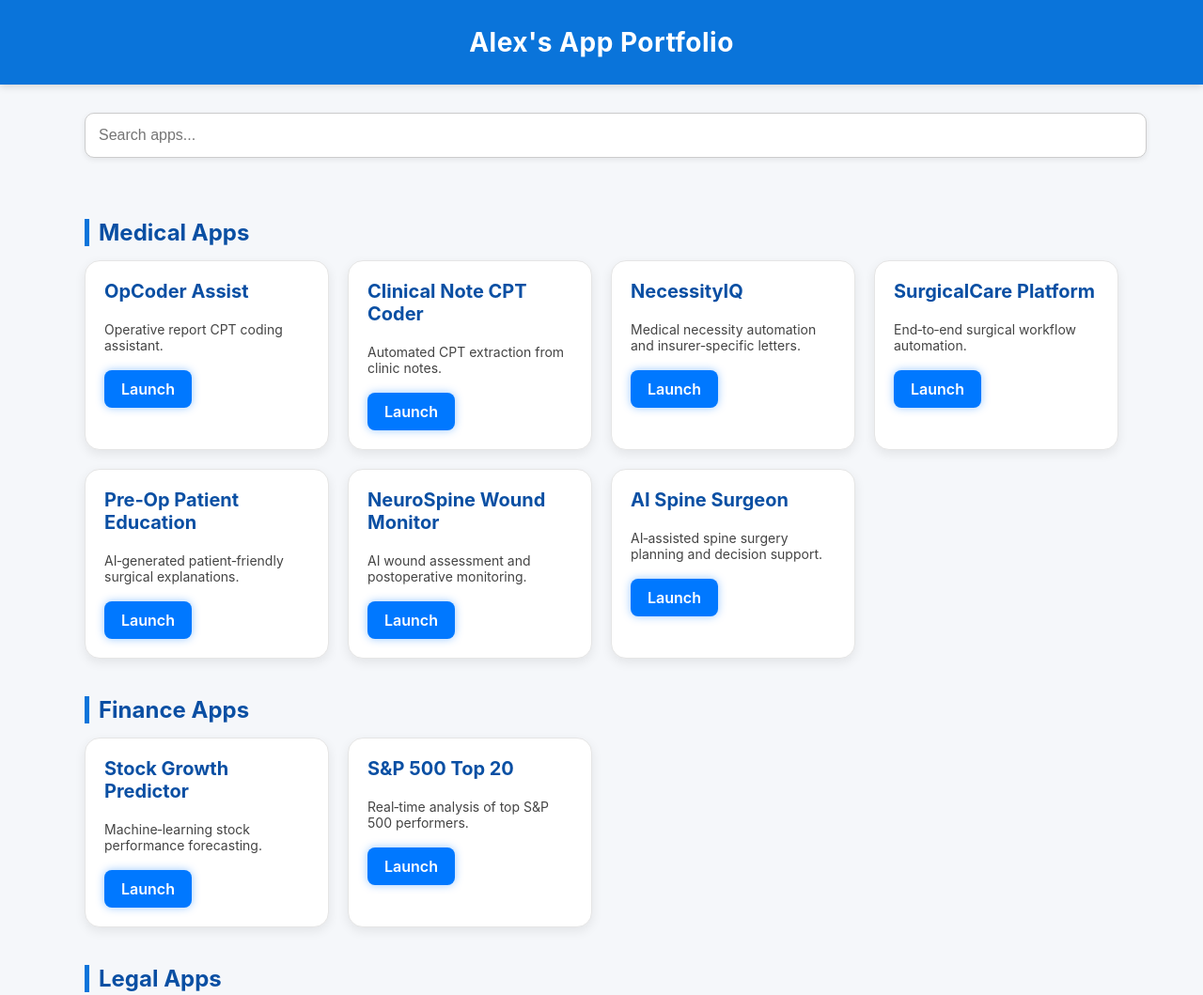
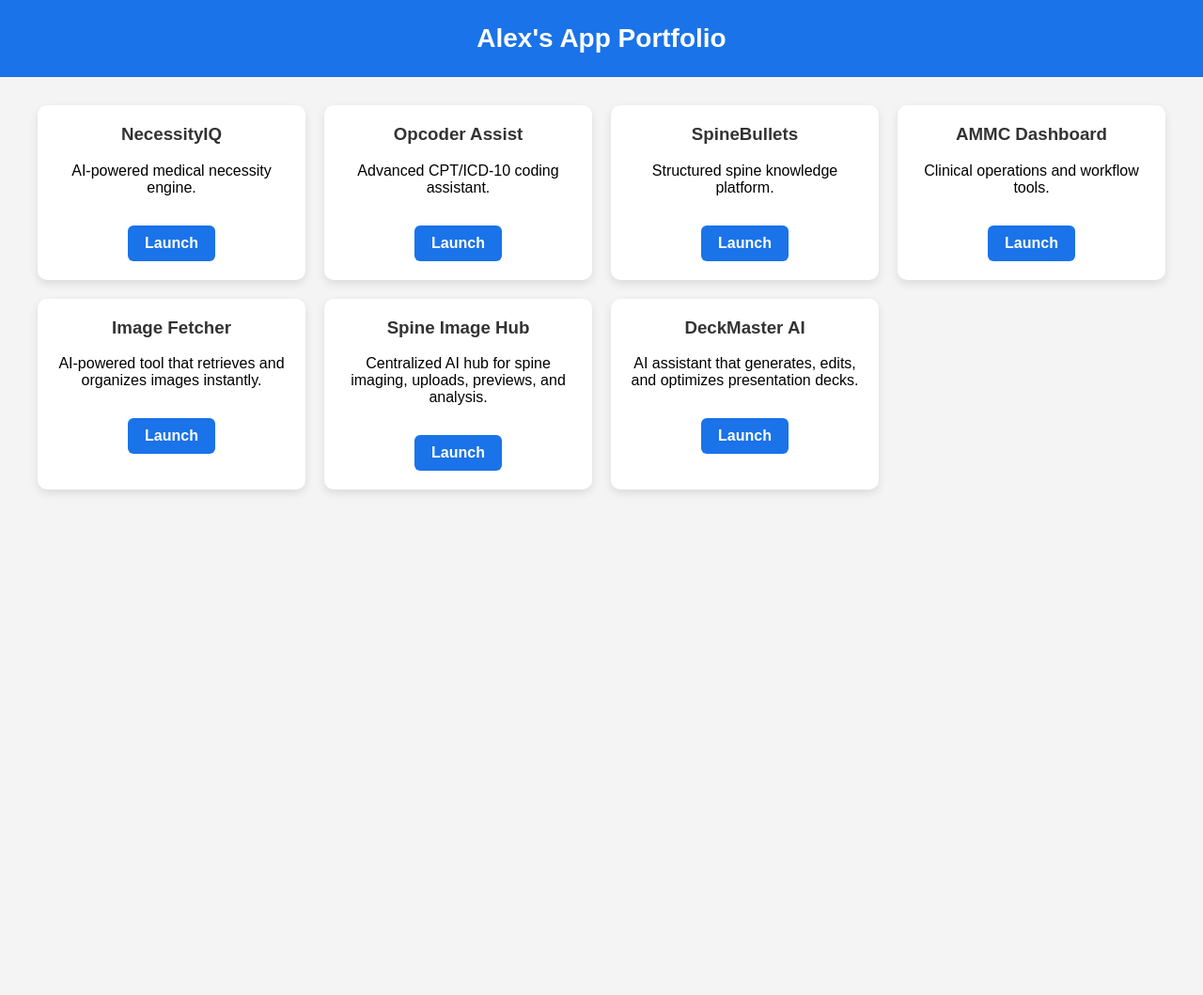
Before and after one commit to alexmohit825/alex-apps-portfolio, a plain HTML site: page index.html in a window 1280 px wide. Shown: the top 1059 px of the page at 94% size. After the commit the page ends 800 px from the top, so only its background shows below. Drawn offline with Linux system fonts and the light colour scheme.

Commit message:
Update index.html

```diff
--- a/index.html
+++ b/index.html
@@ -1,121 +1,64 @@
 <!DOCTYPE html>
 <html lang="en">
 <head>
-    <meta charset="UTF-8">
-    <meta name="viewport" content="width=device-width, initial-scale=1.0">
+  <meta charset="UTF-8" />
+  <meta name="viewport" content="width=device-width, initial-scale=1.0" />
   <title>Alex's App Portfolio</title>
 
   <style>
     body {
-            font-family: -apple-system, BlinkMacSystemFont, "Segoe UI", Roboto, Helvetica, Arial, sans-serif;
-            background: #f5f7fa;
+      font-family: Arial, sans-serif;
+      background: #f4f4f4;
       margin: 0;
       padding: 0;
-            color: #1a1a1a;
     }
 
     header {
-            background: #0a74da;
+      background: #1a73e8;
       color: white;
-            padding: 28px 20px;
+      padding: 25px;
       text-align: center;
       font-size: 28px;
-            font-weight: 700;
-            letter-spacing: 0.5px;
-            box-shadow: 0 2px 8px rgba(0,0,0,0.15);
+      font-weight: bold;
     }
 
     .container {
-            max-width: 1100px;
-            margin: 30px auto;
-            padding: 0 20px;
+      display: grid;
+      grid-template-columns: repeat(auto-fit, minmax(280px, 1fr));
+      gap: 20px;
+      padding: 30px;
+      max-width: 1200px;
+      margin: auto;
     }
 
-        /* Search Bar */
-        #searchBar {
-            width: 100%;
-            padding: 14px;
-            font-size: 16px;
-            border-radius: 10px;
-            border: 1px solid #ccc;
-            margin-bottom: 25px;
-            box-shadow: 0 2px 6px rgba(0,0,0,0.08);
-        }
-
-        h2.section-title {
-            margin-top: 40px;
-            margin-bottom: 15px;
-            font-size: 24px;
-            color: #0a4fa3;
-            border-left: 5px solid #0a74da;
-            padding-left: 10px;
-        }
-
-        /* App Grid */
-        .grid {
-            display: grid;
-            grid-template-columns: repeat(auto-fill, minmax(260px, 1fr));
-            gap: 20px;
-        }
-
-        /* App Card */
     .card {
       background: white;
-            border-radius: 16px;
       padding: 20px;
-            box-shadow: 0 4px 12px rgba(0,0,0,0.08);
-            transition: 0.25s ease;
-            border: 1px solid #e5e5e5;
-        }
-
-        .card:hover {
-            transform: translateY(-4px);
-            box-shadow: 0 6px 18px rgba(0,0,0,0.12);
+      border-radius: 10px;
+      box-shadow: 0 4px 10px rgba(0,0,0,0.1);
+      text-align: center;
     }
 
     .card h3 {
       margin-top: 0;
-            font-size: 20px;
-            color: #0a4fa3;
+      color: #333;
     }
 
-        .card p {
-            font-size: 14px;
-            color: #444;
-            margin-bottom: 18px;
-        }
-
-        /* Launch Button */
     .launch-btn {
       display: inline-block;
+      margin-top: 15px;
       padding: 10px 18px;
-            background: #0078ff;
+      background: #1a73e8;
       color: white;
-            font-weight: 600;
-            border-radius: 8px;
       text-decoration: none;
-            box-shadow: 0 0 10px rgba(0,120,255,0.4);
-            transition: 0.2s ease-in-out;
+      border-radius: 6px;
+      font-weight: bold;
     }
 
     .launch-btn:hover {
-            background: #005fcc;
-            box-shadow: 0 0 14px rgba(0,120,255,0.7);
-            transform: translateY(-2px);
+      background: #155fc0;
     }
   </style>
-
-    <script>
-        function searchApps() {
-            const query = document.getElementById("searchBar").value.toLowerCase();
-            const cards = document.querySelectorAll(".card");
-
-            cards.forEach(card => {
-                const text = card.innerText.toLowerCase();
-                card.style.display = text.includes(query) ? "block" : "none";
-            });
-        }
-    </script>
 </head>
 
 <body>
@@ -124,96 +67,48 @@
 
 <div class="container">
 
-    <input id="searchBar" onkeyup="searchApps()" placeholder="Search apps...">
-
-    <!-- MEDICAL SECTION -->
-    <h2 class="section-title">Medical Apps</h2>
-    <div class="grid">
+  <!-- Existing Apps (Kept) -->
+  <div class="card">
+    <h3>NecessityIQ</h3>
+    <p>AI-powered medical necessity engine.</p>
+    <a class="launch-btn" href="necessityiq.html" target="_blank">Launch</a>
+  </div>
 
   <div class="card">
-            <h3>OpCoder Assist</h3>
-            <p>Operative report CPT coding assistant.</p>
+    <h3>Opcoder Assist</h3>
+    <p>Advanced CPT/ICD-10 coding assistant.</p>
     <a class="launch-btn" href="opcoder-assist.html" target="_blank">Launch</a>
   </div>
 
   <div class="card">
-            <h3>Clinical Note CPT Coder</h3>
-            <p>Automated CPT extraction from clinic notes.</p>
-            <a class="launch-btn" href="clinical-note-cpt-coder.html" target="_blank">Launch</a>
+    <h3>SpineBullets</h3>
+    <p>Structured spine knowledge platform.</p>
+    <a class="launch-btn" href="spinebullets.html" target="_blank">Launch</a>
   </div>
 
   <div class="card">
-            <h3>NecessityIQ</h3>
-            <p>Medical necessity automation and insurer‑specific letters.</p>
-            <a class="launch-btn" href="necessity-iq.html" target="_blank">Launch</a>
+    <h3>AMMC Dashboard</h3>
+    <p>Clinical operations and workflow tools.</p>
+    <a class="launch-btn" href="ammc-dashboard.html" target="_blank">Launch</a>
+  </div>
+
+  <!-- NEW GOOGLE AI STUDIO APPS -->
+  <div class="card">
+    <h3>Image Fetcher</h3>
+    <p>AI-powered tool that retrieves and organizes images instantly.</p>
+    <a class="launch-btn" href="https://alexmohit825.github.io/image-fetcher/" target="_blank">Launch</a>
   </div>
 
   <div class="card">
-            <h3>SurgicalCare Platform</h3>
-            <p>End‑to‑end surgical workflow automation.</p>
-            <a class="launch-btn" href="surgicalcare-platform.html" target="_blank">Launch</a>
+    <h3>Spine Image Hub</h3>
+    <p>Centralized AI hub for spine imaging, uploads, previews, and analysis.</p>
+    <a class="launch-btn" href="https://alexmohit825.github.io/spine-image-hub/" target="_blank">Launch</a>
   </div>
 
   <div class="card">
-            <h3>Pre‑Op Patient Education</h3>
-            <p>AI‑generated patient‑friendly surgical explanations.</p>
-            <a class="launch-btn" href="preop-patient-education.html" target="_blank">Launch</a>
-        </div>
-
-        <div class="card">
-            <h3>NeuroSpine Wound Monitor</h3>
-            <p>AI wound assessment and postoperative monitoring.</p>
-            <a class="launch-btn" href="neurospine-wound-monitor.html" target="_blank">Launch</a>
-        </div>
-
-        <div class="card">
-            <h3>AI Spine Surgeon</h3>
-            <p>AI‑assisted spine surgery planning and decision support.</p>
-            <a class="launch-btn" href="ai-spine-surgeon.html" target="_blank">Launch</a>
-        </div>
-
-    </div>
-
-    <!-- FINANCE SECTION -->
-    <h2 class="section-title">Finance Apps</h2>
-    <div class="grid">
-
-        <div class="card">
-            <h3>Stock Growth Predictor</h3>
-            <p>Machine‑learning stock performance forecasting.</p>
-            <a class="launch-btn" href="stock-growth-predictor.html" target="_blank">Launch</a>
-        </div>
-
-        <div class="card">
-            <h3>S&P 500 Top 20</h3>
-            <p>Real‑time analysis of top S&P 500 performers.</p>
-            <a class="launch-btn" href="sp500-top-20.html" target="_blank">Launch</a>
-        </div>
-
-    </div>
-
-    <!-- LEGAL SECTION -->
-    <h2 class="section-title">Legal Apps</h2>
-    <div class="grid">
-
-        <div class="card">
-            <h3>Copyright Ops</h3>
-            <p>Copyright claim automation and legal workflow tools.</p>
-            <a class="launch-btn" href="copyright-ops.html" target="_blank">Launch</a>
-        </div>
-
-    </div>
-
-    <!-- TECH SECTION -->
-    <h2 class="section-title">Tech & EV Apps</h2>
-    <div class="grid">
-
-        <div class="card">
-            <h3>Lucid EV Battery Health</h3>
-            <p>Battery health prediction for Lucid EV vehicles.</p>
-            <a class="launch-btn" href="lucid-ev-battery-health.html" target="_blank">Launch</a>
-        </div>
-
+    <h3>DeckMaster AI</h3>
+    <p>AI assistant that generates, edits, and optimizes presentation decks.</p>
+    <a class="launch-btn" href="https://alexmohit825.github.io/deckmaster-ai/" target="_blank">Launch</a>
   </div>
 
 </div>
```
Lines whose indentation alone changed are shown as unchanged.
